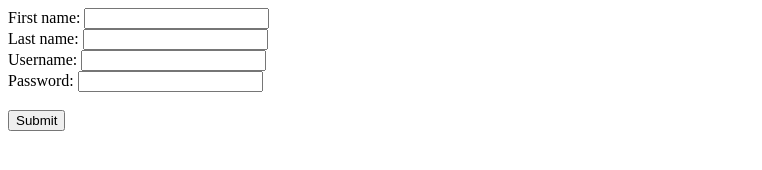
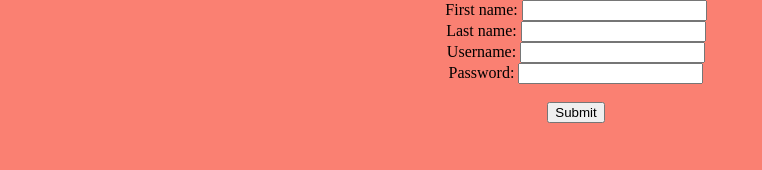
Before and after one commit to mkayyee/Web_Project, a plain HTML site: page register-page.html in a window 1280 px wide. Shown: the whole page, without its empty margins (0-762 px from the left). Drawn offline with Linux system fonts and the light colour scheme.

Commit message:
Fiddling with html and css.

```diff
--- a/css/main.css
+++ b/css/main.css
@@ -1,6 +1,7 @@
 body {
     margin: 0;
     background-color: salmon;
+    min-width: 300px;
 }
 
 ul {
@@ -12,8 +13,8 @@ ul {
     position: fixed;
     margin: 0;
     padding: 0;
+    top: 0;
     overflow: hidden;
-    top: 0;
     background-color: cadetblue;
 }
 
@@ -23,7 +24,7 @@ ul {
 
 .register-login a{
     display: flex;
-    width: 60px;
+    width: 70px;
     color: black;
     text-decoration: none;
     text-align: center;
@@ -36,7 +37,6 @@ ul {
 }
 
 #global-feed {
-    width: 70%;
     text-align: center;
     margin: 30px auto auto;
 
@@ -49,3 +49,10 @@ ul {
 .feed-box {
     padding: 16px;
 }
+
+@media only screen and (min-width: 300px)  {
+    .form-div {
+        text-align: center;
+        width: 90%;
+    }
+}
--- /dev/null
+++ b/js/global_feed.js
@@ -0,0 +1,18 @@
+'use strict';
+
+//Creates global feed elements on page load.
+//To-do: create feed element according to specifications and load
+//the correct data.
+window.onload = () => {
+  for (let i = 0; i < 10; i++) {
+    let article = document.createElement('article');
+    article.classList.add('feed-box');
+    let text = document.createElement('header');
+    text.innerText = 'One global feed element placeholder.';
+    const pic = document.createElement('IMG');
+    pic.src = 'https://images.pexels.com/photos/259803/pexels-photo-259803.jpeg?auto=compress&cs=tinysrgb&dpr=1&w=500';
+    article.appendChild(pic);
+    article.appendChild(text);
+    document.getElementById('global-feed').appendChild(article);
+  }
+};
--- a/register-page.html
+++ b/register-page.html
@@ -4,8 +4,10 @@
     <meta charset="UTF-8">
     <meta name="viewport" content="width=device-width, initial-scale=1">
     <title>Title</title>
+    <link rel="stylesheet" href="css/main.css">
 </head>
 <body>
+<div class="form-div">
     <form novalidate onsubmit="return registerEvent(event)">
         <label>First name: <input type="text" name="firstname" required>
         </label>
@@ -21,6 +23,6 @@
         <br><br>
         <input type="submit" value="Submit">
     </form>
-
+</div>
 </body>
 </html>
```
Also changed, not shown: index.html (+3 -0 lines), js/main.js (deleted, +0 -14 lines), login-page.html (+3 -0 lines). Lines whose indentation alone changed are shown as unchanged.
